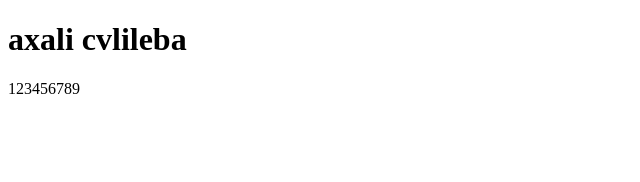
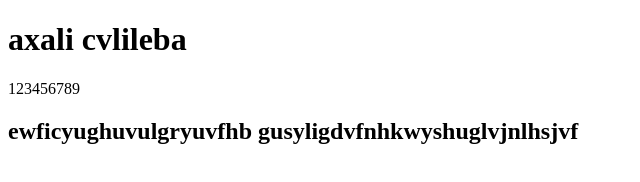
Before and after one commit to otiko1234/my-project, a plain HTML site: page index.html in a window 1280 px wide. Shown: the whole page, without its empty margins (0-640 px from the left). Drawn offline with Linux system fonts and the light colour scheme.

Commit message:
cvlileba saboloo

```diff
--- a/index.html
+++ b/index.html
@@ -8,6 +8,7 @@
 <body>
     <h1>axali cvlileba</h1>
     <p>123456789</p>
+    <h2>ewficyughuvulgryuvfhb gusyligdvfnhkwyshuglvjnlhsjvf</h2>
 
 </body>
 </html>
```
